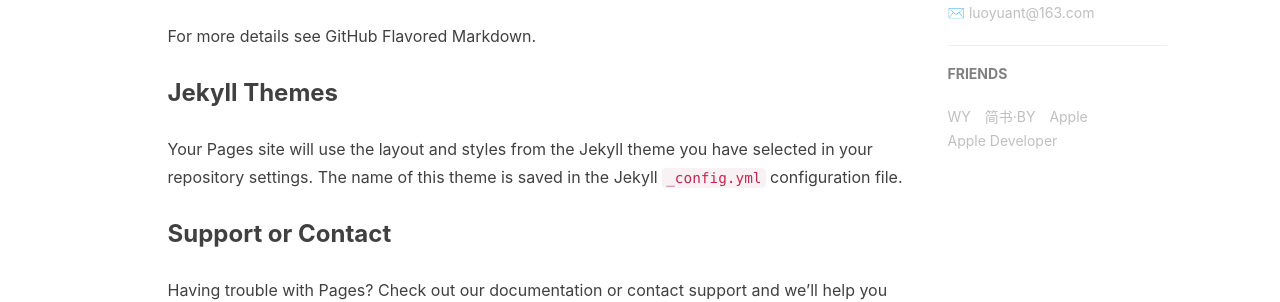
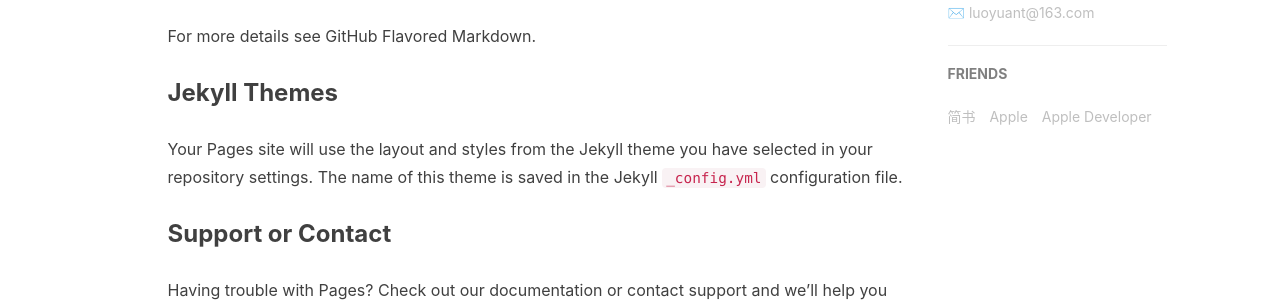
Before and after one commit to luoyuant/luoyuant.github.io, a Jekyll site: the page built from index.md, in a window 1280 px wide. Shown: the part 1073-1375 px from the top of the page. Built offline with Jekyll 4.4.1, drawn with Linux system fonts in a browser that asks for light colours; nearby versions of some CDN libraries; our own code applies the rules of GitHub Pages for plain Markdown files; the list of posts is cut into pages by our own code; comment, search, counter and statistics services are not loaded.

```diff
--- a/_config.yml
+++ b/_config.yml
@@ -99,10 +99,7 @@ service-worker: true
 # Friends
 friends: [
     {
-        title: "WY",
-        href: "http://zhengwuyang.com"
-    },{
-        title: "简书·BY",
+        title: "简书",
         href: "http://www.jianshu.com/u/e71990ada2fd"
     },{
         title: "Apple",
```
